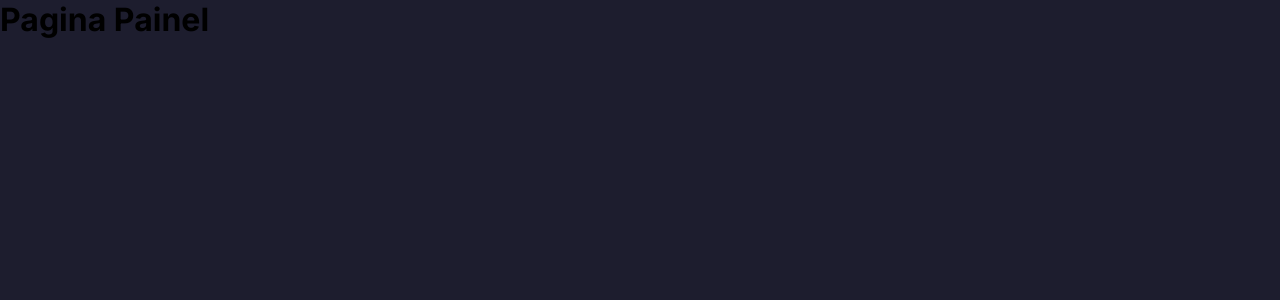
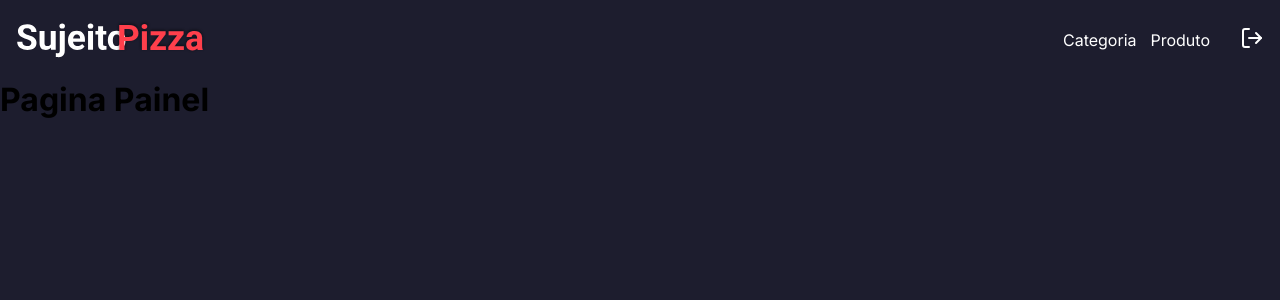
Before and after one commit to oxtw/pizzaria, a Next.js app in the folder frontend/: page /dashboard in a window 1280 px wide. Shown: the top 300 px of the page. Built offline with nearby package versions, Linux system fonts and the light colour scheme.

Commit message:
Criando o Header da Dashboard, utilizando lib Lucid-React para icones

```diff
--- a/frontend/package.json
+++ b/frontend/package.json
@@ -11,6 +11,7 @@
   "dependencies": {
     "axios": "^1.7.5",
     "cookies-next": "^4.2.1",
+    "lucide-react": "^0.438.0",
     "next": "14.2.6",
     "react": "^18",
     "react-dom": "^18",
--- /dev/null
+++ b/frontend/src/app/dashboard/components/header/index.tsx
@@ -0,0 +1,38 @@
+import Link from "next/link";
+import styles from "./styles.module.scss";
+import Image from "next/image";
+import logoImg from "/public/logo.svg";
+import { LogOutIcon } from "lucide-react";
+
+export function Header() {
+  return (
+    <header className={styles.headerContainer}>
+      <div className={styles.headerContent}>
+        <Link href="/dashboard">
+          {/* adicionando a logo */}
+          <Image
+            alt="Logo Sujeito Pizza"
+            src={logoImg}
+            width={190}
+            height={60}
+            priority={true}
+            quality={100}
+          />
+        </Link>
+
+        {/*Menu de navegação  */}
+        <nav>
+          <Link href="/dashboard/category">Categoria</Link>
+          <Link href="/dashboard/product">Produto</Link>
+
+          <form action="">
+            <button type="submit">
+              {/* Utilizando icone de logout da lucid-react */}
+              <LogOutIcon size={24} color="#FFF" />
+            </button>
+          </form>
+        </nav>
+      </div>
+    </header>
+  );
+}
--- /dev/null
+++ b/frontend/src/app/dashboard/components/header/styles.module.scss
@@ -0,0 +1,48 @@
+.headerContainer{
+    height: 5rem;
+}
+
+.headerContent{
+    max-width: 1280px;
+    height: 5rem;
+    margin: 0 auto;
+    padding: 0 16px;
+
+    /*utilizando o flex-box */
+    display: flex;
+    align-items: center;
+    justify-content: space-between;
+
+    nav{
+        display: flex;
+        align-items: center;
+        gap: 14px;
+
+        a{
+            color: var(--white);
+            text-decoration: none;
+
+            /*velocidade do efeito */
+            transition: color .8s;
+
+            /*efeito de cor ao passar o mouse em cima */
+            &:hover{
+                color: var(--red-900);
+            }
+        }
+
+        button{
+            border: 0;
+            background: transparent;
+            margin-left: 16px;
+
+            /*transição para aumentar lentamente */
+            transition:  transform 0.8s;
+
+            /* efeito para ícone aumentar quando passar em cima*/
+            &:hover{
+                transform: scale(1.2);
+            }
+        }
+    }
+}
--- /dev/null
+++ b/frontend/src/app/dashboard/layout.tsx
@@ -0,0 +1,11 @@
+import { Header } from "./components/header"
+
+export default function DashboardLatouy({children}:{children:React.ReactNode} ){
+return(
+    <>
+        <Header />
+        {children}
+    </>
+)
+
+}
```
Also changed, not shown: 1 other file (tests, documents, lock files or other folders).
